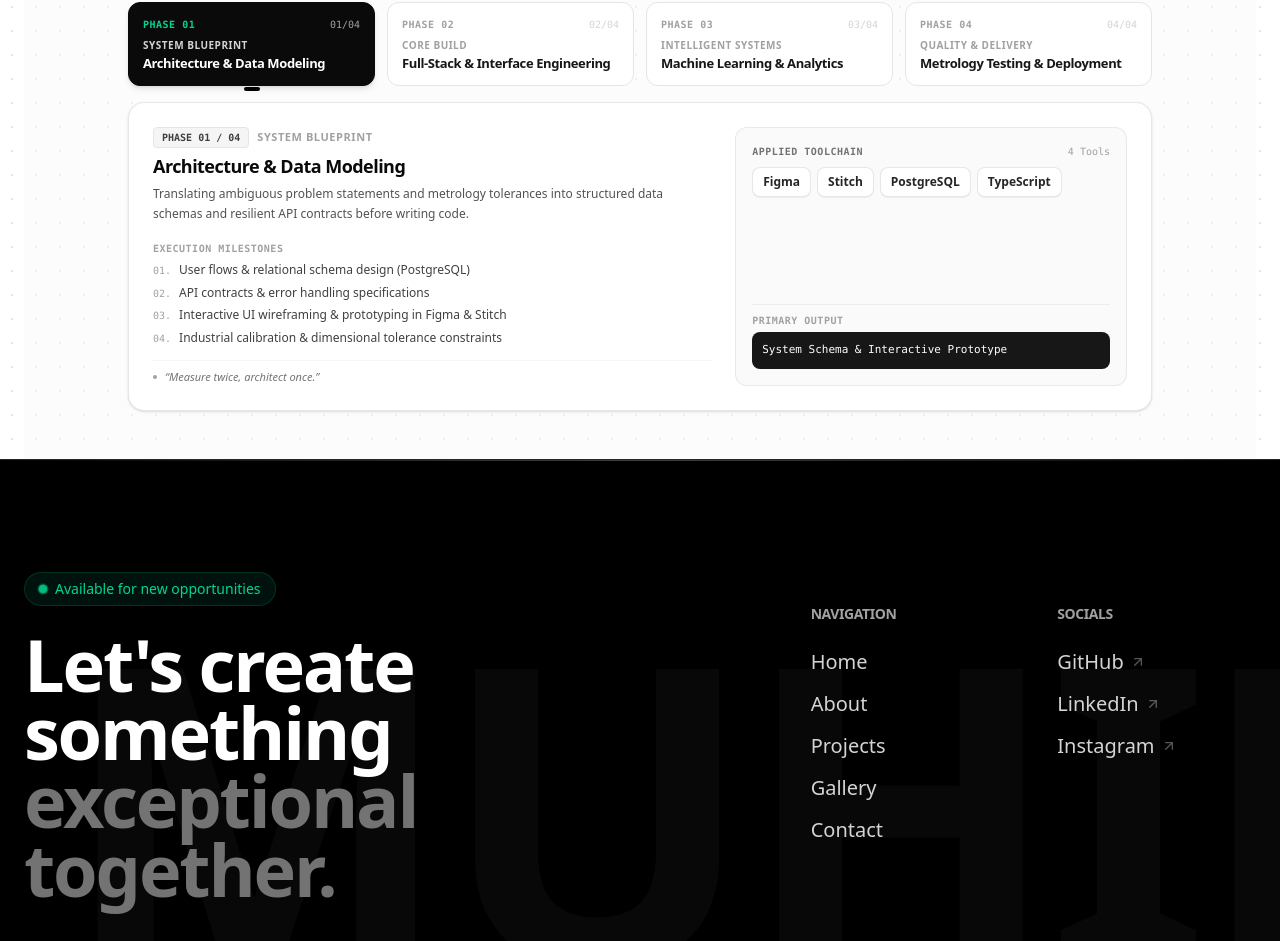
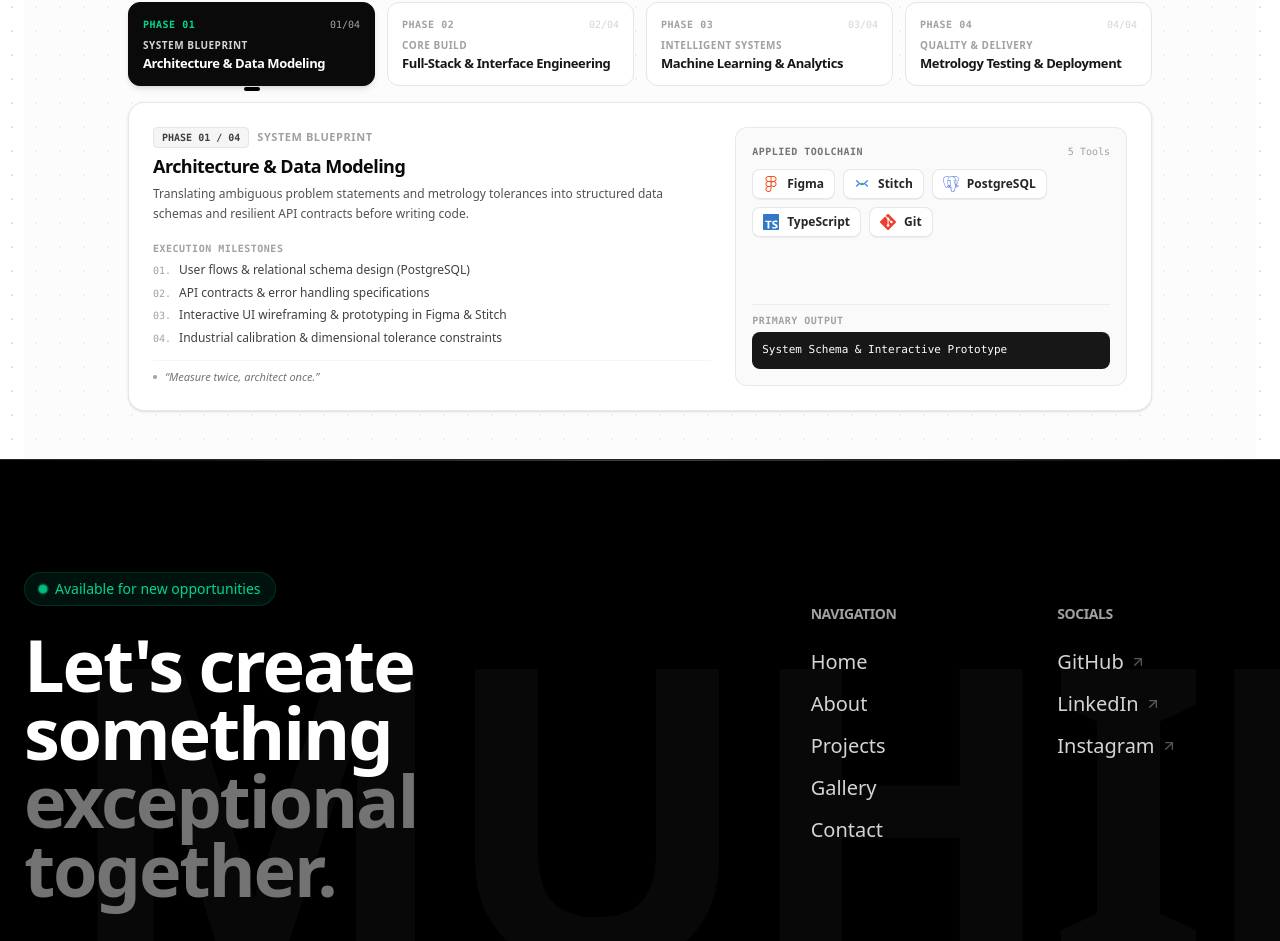
Before and after one commit to Moehid23/portofolio, a Next.js app: page /about in a window 1280 px wide. Shown: the part 1925-2866 px from the top of the page. Built offline with nearby package versions, Linux system fonts and the light colour scheme.

Commit message:
feat: add Excel SVG and display all local tech logos (Docker, Next, Excel, etc.) in toolchain badges

```diff
--- a/src/components/about/SkillsShowcase.tsx
+++ b/src/components/about/SkillsShowcase.tsx
@@ -3,6 +3,33 @@
 import { useState } from "react";
 import { motion, AnimatePresence } from "framer-motion";
 import { cn } from "@/lib/utils";
+
+// 100% Local SVG Icon Map (Offline, Zero CDN)
+const localIconMap: Record<string, string> = {
+  "Next.js": "/icons/nextjs.svg",
+  "React.js": "/icons/react.svg",
+  "Flutter": "/icons/flutter.svg",
+  "Tailwind CSS": "/icons/tailwind.svg",
+  "Vue.js": "/icons/vue.svg",
+  "TypeScript": "/icons/typescript.svg",
+  "JavaScript": "/icons/javascript.svg",
+  "Node.js": "/icons/nodejs.svg",
+  "Laravel": "/icons/laravel.svg",
+  "Python": "/icons/python.svg",
+  "PostgreSQL": "/icons/postgresql.svg",
+  "Git": "/icons/git.svg",
+  "Docker": "/icons/docker.svg",
+  "Kotlin": "/icons/kotlin.svg",
+  "Figma": "/icons/figma.svg",
+  "Stitch": "/icons/stitch.svg",
+  "Tableau": "/icons/tableau.svg",
+  "Power BI": "/icons/powerbi.svg",
+  "Excel": "/icons/excel.svg",
+  "Vercel": "/icons/vercel.svg",
+  "Linux": "/icons/linux.svg",
+  "Scikit-Learn": "/icons/scikitlearn.svg",
+  "Pandas": "/icons/pandas.svg"
+};
 
 interface PhaseData {
   number: string;
@@ -28,7 +55,7 @@ const phases: PhaseData[] = [
       "Interactive UI wireframing & prototyping in Figma & Stitch",
       "Industrial calibration & dimensional tolerance constraints"
     ],
-    tools: ["Figma", "Stitch", "PostgreSQL", "TypeScript"],
+    tools: ["Figma", "Stitch", "PostgreSQL", "TypeScript", "Git"],
     deliverable: "System Schema & Interactive Prototype"
   },
   {
@@ -101,7 +128,7 @@ export function SkillsShowcase() {
           </p>
         </div>
 
-        {/* Phase Timeline Navigation Bar (Clean & Icon-Free) */}
+        {/* Phase Timeline Navigation Bar */}
         <div className="max-w-5xl mx-auto grid grid-cols-2 md:grid-cols-4 gap-2 sm:gap-3 mb-4">
           {phases.map((p, idx) => {
             const isSelected = activeIdx === idx;
@@ -159,7 +186,7 @@ export function SkillsShowcase() {
           })}
         </div>
 
-        {/* Phase Inspector Workspace (Clean Typography & Icon-Free) */}
+        {/* Phase Inspector Workspace */}
         <div className="max-w-5xl mx-auto rounded-2xl bg-white border border-neutral-200/90 shadow-sm p-4 sm:p-6 overflow-hidden">
           <AnimatePresence mode="wait">
             <motion.div
@@ -215,10 +242,10 @@ export function SkillsShowcase() {
                 </div>
               </div>
 
-              {/* Right Column: Clean Text Toolchain & Final Deliverable (5 Cols) */}
+              {/* Right Column: Local Tool Logos & Final Deliverable (5 Cols) */}
               <div className="md:col-span-5 flex flex-col justify-between h-full bg-neutral-50 rounded-xl p-3.5 sm:p-4 border border-neutral-200/80 space-y-3">
                 <div>
-                  <div className="flex items-center justify-between mb-2">
+                  <div className="flex items-center justify-between mb-2.5">
                     <span className="text-[10px] font-mono uppercase tracking-wider text-neutral-500 font-semibold">
                       Applied Toolchain
                     </span>
@@ -227,16 +254,28 @@ export function SkillsShowcase() {
                     </span>
                   </div>
 
-                  {/* Clean Typography Badge Grid (Zero Icons) */}
-                  <div className="flex flex-wrap gap-1.5">
-                    {current.tools.map((tool) => (
-                      <div
-                        key={tool}
-                        className="px-2.5 py-1.5 rounded-lg bg-white border border-neutral-200/90 text-xs font-semibold text-neutral-800 hover:border-neutral-400 transition-colors shadow-2xs"
-                      >
-                        {tool}
-                      </div>
-                    ))}
+                  {/* Local Tool Badges with Local SVGs */}
+                  <div className="flex flex-wrap gap-2">
+                    {current.tools.map((tool) => {
+                      const iconSrc = localIconMap[tool];
+                      return (
+                        <div
+                          key={tool}
+                          className="inline-flex items-center gap-2 px-2.5 py-1.5 rounded-lg bg-white border border-neutral-200/90 text-xs font-semibold text-neutral-800 hover:border-neutral-400 transition-colors shadow-2xs"
+                        >
+                          {iconSrc && (
+                            <img
+                              src={iconSrc}
+                              alt={tool}
+                              width={16}
+                              height={16}
+                              className="h-4 w-4 object-contain shrink-0"
+                            />
+                          )}
+                          <span>{tool}</span>
+                        </div>
+                      );
+                    })}
                   </div>
                 </div>
 
```
Also changed, not shown: public/icons/excel.svg (added).
